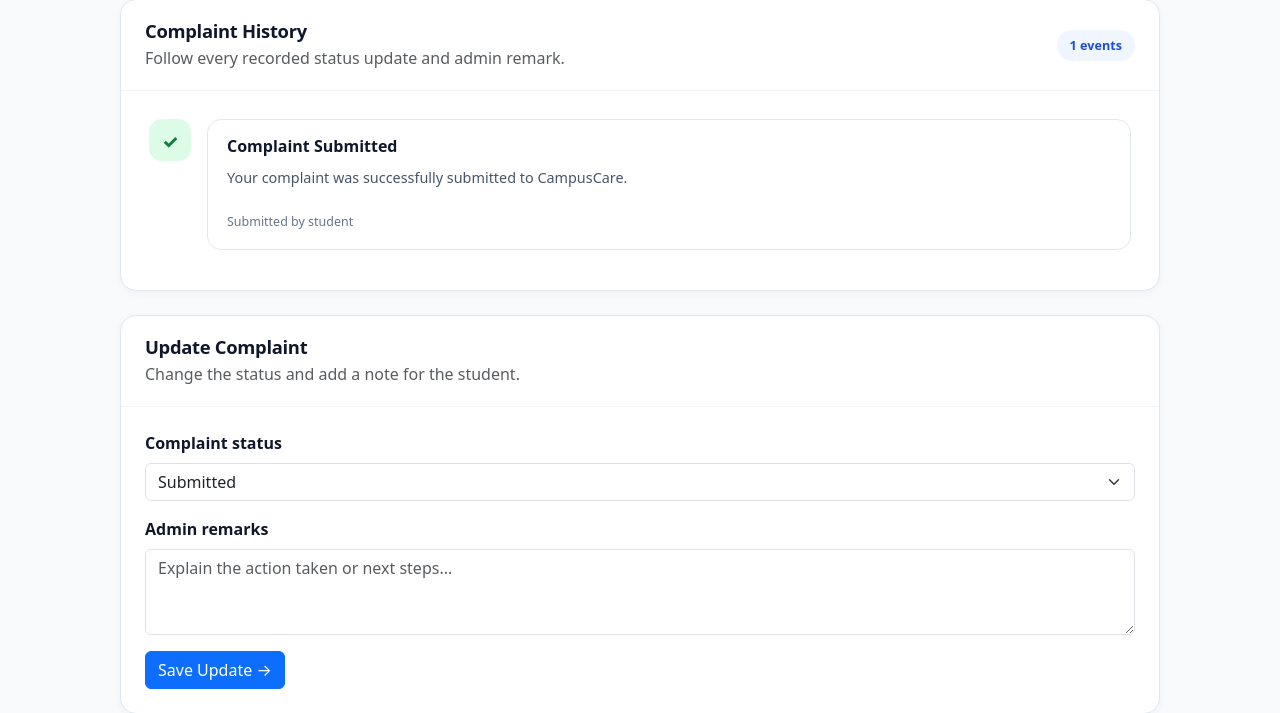
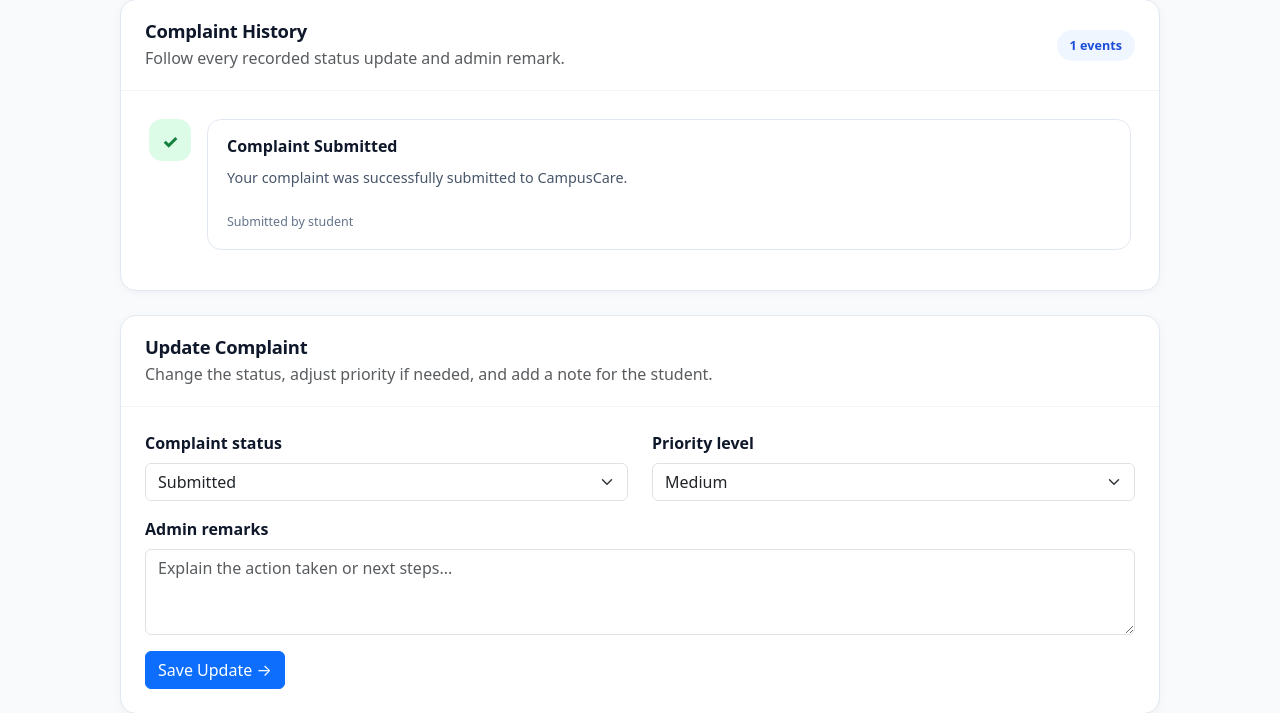
Before and after one commit to VICKY1-3/CampusCare, a Flask app: template templates/complaint_detail.html in a window 1280 px wide. Shown: the part 510-1223 px from the top of the page. Run offline with Flask 3, Linux system fonts and the light colour scheme; the template is opened without the code that fills it, so the values that code supplies are empty; the visitor is signed in with stand-in values (Sample User, id 1); some libraries are stand-ins or nearby versions.

Commit message:
Add verified priority anti-abuse checks, expanded severity rules, and UI polish

```diff
--- a/app.py
+++ b/app.py
@@ -38,6 +38,7 @@ DATABASE_URL = os.environ.get("DATABASE_URL")
 DUPLICATE_SIMILARITY_THRESHOLD = 0.35
 
 STATUSES = ("Submitted", "In Progress", "Resolved", "Rejected")
+PRIORITIES = ("High", "Medium", "Low")
 CATEGORIES = (
     "Infrastructure", "Academics", "Hostel",
     "Library", "IT Support", "Other"
@@ -71,22 +72,26 @@ DEPARTMENT_RULES = [
     )),
 ]
 
-# Comprehensive High-Severity Keywords List (100+ terms)
+# Comprehensive High-Severity Keywords List (100+ terms + common phrase variants)
 HIGH_SEVERITY_KEYWORDS = [
     # Ragging, Harassment & Safety
     "ragging", "harassment", "bullying", "mental torture", "threat", "assault",
     "violence", "stalking", "abuse", "discrimination", "safety", "hazard",
     "danger", "risk", "unsafe", "vulnerability", "security breach", "unauthorized entry",
 
-    # Fire & Electrical Emergencies
+    # Fire, Electrical & Utility Outages
     "fire", "spark", "sparking", "short circuit", "broken electrical", "switchboard",
-    "exposed wire", "live wire", "power failure", "blackout", "transformer blast",
-    "burning smell", "smoke", "malfunctioning socket", "fuse blown",
+    "exposed wire", "live wire", "power failure", "power outage", "electricity outage",
+    "blackout", "transformer blast", "burning smell", "smoke", "malfunctioning socket",
+    "fuse blown", "no water", "zero water", "water cut off", "water supply cut",
+    "water outage", "water shortage", "no electricity", "wi-fi down", "wifi down",
+    "internet down", "network down",
 
     # Water, Sanitation & Biohazards
     "water contamination", "contaminated", "poison", "toxic", "sewage overflow",
     "drainage blockage", "stagnant water", "cholera", "disease outbreak",
-    "unclean drinking water", "rotten food", "insect infestation", "pest menace",
+    "unclean drinking water", "drinking water", "washroom", "toilet", "sanitation",
+    "hygiene", "rotten food", "insect infestation", "pest menace",
     "biohazard", "hazardous waste", "chemical leak", "gas leak",
 
     # Structural Integrity & Collapse Risks
@@ -94,10 +99,11 @@ HIGH_SEVERITY_KEYWORDS = [
     "broken staircase", "loose balcony", "shattered glass", "blocked emergency exit",
     "faulty elevator", "stuck lift", "damaged foundation",
 
-    # Medical & Physical Emergencies
+    # Medical, Academic & Physical Emergencies
     "injury", "injured", "accident", "bleeding", "unconscious", "medical emergency",
     "ambulance", "severe allergic reaction", "food poisoning", "electric shock",
     "burn", "fracture", "fainting", "suicide threat", "depression crisis",
+    "exam clash", "exam cancelled", "exam postponed", "exams tomorrow",
 
     # Critical Campus Incidents & Crimes
     "theft", "robbery", "burglary", "stolen", "vandalism", "property damage",
@@ -106,7 +112,10 @@ HIGH_SEVERITY_KEYWORDS = [
 ]
 
 HIGH_SEVERITY_PATTERN = re.compile(
-    r"\b(" + "|".join(re.escape(term) for term in HIGH_SEVERITY_KEYWORDS) + r")\b",
+    r"\b(?:" + "|".join(
+        re.escape(term).replace(r"\ ", r"[\s-]+")
+        for term in HIGH_SEVERITY_KEYWORDS
+    ) + r")\b",
     re.IGNORECASE
 )
 
@@ -146,13 +155,19 @@ LOW_SEVERITY_KEYWORDS = [
 ]
 
 LOW_SEVERITY_PATTERN = re.compile(
-    r"\b(" + "|".join(re.escape(term) for term in LOW_SEVERITY_KEYWORDS) + r")\b",
+    r"\b(?:" + "|".join(
+        re.escape(term).replace(r"\ ", r"[\s-]+")
+        for term in LOW_SEVERITY_KEYWORDS
+    ) + r")\b",
     re.IGNORECASE
 )
 
 
-def classify_complaint(title, description, category, requested_priority=""):
-    """Determine department routing, regex severity score, and SLA deadline."""
+def classify_complaint(title, description, category, requested_priority="", corroborating_count=0):
+    """
+    Determine department routing, verified priority, and SLA deadline.
+    Returns (routed_department, priority, sla_due_at, was_downgraded_from_high).
+    """
     combined_text = f"{title} {description}"
 
     # 1. Keyword Auto-Routing (with category fallback)
@@ -175,11 +190,20 @@ def classify_complaint(title, description, category, requested_priority=""):
             category, "General Administration"
         )
 
-    # 2. Robust Regex-Based Severity Scoring
-    if HIGH_SEVERITY_PATTERN.search(combined_text) or requested_priority == "High":
-        priority = "High"
+    # 2. Verified Severity Scoring (Dropdown "High" requires high-severity match or corroborating reports)
+    has_high_signal = bool(HIGH_SEVERITY_PATTERN.search(combined_text)) or (corroborating_count >= 2)
+    was_downgraded = False
+
+    if requested_priority == "High":
+        if has_high_signal:
+            priority = "High"
+        else:
+            priority = "Medium"
+            was_downgraded = True
     elif requested_priority in ("Medium", "Low"):
         priority = requested_priority
+    elif has_high_signal:
+        priority = "High"
     elif LOW_SEVERITY_PATTERN.search(combined_text):
         priority = "Low"
     else:
@@ -188,7 +212,7 @@ def classify_complaint(title, description, category, requested_priority=""):
     # 3. SLA Deadline Calculation
     sla_due_at = datetime.now().astimezone() + timedelta(hours=SLA_HOURS[priority])
 
-    return routed_department, priority, sla_due_at
+    return routed_department, priority, sla_due_at, was_downgraded
 
 
 def extract_keywords(text):
@@ -288,7 +312,7 @@ def get_db():
 
 
 def log_security_event(event_type, student_id=None, details=None):
-    """Record a security event without storing passwords."""
+    """Record a security/audit event without storing passwords."""
     try:
         with psycopg.connect(
             DATABASE_URL,
@@ -310,6 +334,29 @@ def log_security_event(event_type, student_id=None, details=None):
             db.commit()
     except psycopg.Error:
         app.logger.exception("Could not save security audit event.")
+
+
+def get_recent_priority_downgrade_count(db, user_id):
+    """Count how many times a student's requested High priority was downgraded in the last 30 days."""
+    user_row = db.execute(
+        "SELECT student_id FROM users WHERE user_id = %s",
+        (user_id,)
+    ).fetchone()
+    if not user_row or not user_row["student_id"]:
+        return 0
+
+    cutoff = datetime.now().astimezone() - timedelta(days=30)
+    row = db.execute(
+        """
+        SELECT COUNT(*) AS cnt
+        FROM security_audit_logs
+        WHERE student_id = %s
+          AND event_type = 'priority_downgraded'
+          AND created_at >= %s
+        """,
+        (user_row["student_id"], cutoff)
+    ).fetchone()
+    return int(row["cnt"]) if row else 0
 
 
 @app.teardown_appcontext
@@ -884,6 +931,7 @@ def new_complaint():
         abort(403)
 
     db = get_db()
+    recent_downgrades = get_recent_priority_downgrade_count(db, session["user_id"])
 
     if request.method == "POST":
         title = request.form.get("title", "").strip()
@@ -894,44 +942,57 @@ def new_complaint():
 
         if not title or not description or category not in CATEGORIES:
             flash("Enter all fields and choose a valid category.")
-            return render_template("new_complaint.html", categories=CATEGORIES)
+            return render_template(
+                "new_complaint.html",
+                categories=CATEGORIES,
+                recent_downgrades=recent_downgrades
+            )
         elif len(title) > 120 or len(description) > 5000:
             flash("Title or description is too long.")
-            return render_template("new_complaint.html", categories=CATEGORIES)
-
-        if not bypass_duplicate:
-            recent_complaints = db.execute(
-                """
-                SELECT complaint_id, title, description, category, created_at
-                FROM complaints
-                WHERE category = %s
-                  AND status IN ('Submitted', 'In Progress')
-                  AND created_at >= %s
-                ORDER BY complaint_id DESC
-                """,
-                (category, (datetime.now() - timedelta(hours=24)).strftime("%Y-%m-%d %H:%M"))
-            ).fetchall()
-
-            matched_ticket = find_duplicate_complaint(
-                f"{title} {description}",
-                recent_complaints
-            )
-
-            if matched_ticket:
-                return render_template(
-                    "new_complaint.html",
-                    categories=CATEGORIES,
-                    duplicate_match=matched_ticket,
-                    form_data={
-                        "title": title,
-                        "description": description,
-                        "category": category,
-                        "priority": requested_priority
-                    }
-                )
-
-        routed_dept, priority, sla_due_at = classify_complaint(
-            title, description, category, requested_priority
+            return render_template(
+                "new_complaint.html",
+                categories=CATEGORIES,
+                recent_downgrades=recent_downgrades
+            )
+
+        recent_complaints = db.execute(
+            """
+            SELECT complaint_id, title, description, category, created_at, upvote_count
+            FROM complaints
+            WHERE category = %s
+              AND status IN ('Submitted', 'In Progress')
+              AND created_at >= %s
+            ORDER BY complaint_id DESC
+            """,
+            (category, (datetime.now() - timedelta(hours=24)).strftime("%Y-%m-%d %H:%M"))
+        ).fetchall()
+
+        matched_ticket = find_duplicate_complaint(
+            f"{title} {description}",
+            recent_complaints
+        )
+
+        if not bypass_duplicate and matched_ticket:
+            return render_template(
+                "new_complaint.html",
+                categories=CATEGORIES,
+                duplicate_match=matched_ticket,
+                recent_downgrades=recent_downgrades,
+                form_data={
+                    "title": title,
+                    "description": description,
+                    "category": category,
+                    "priority": requested_priority
+                }
+            )
+
+        corroborating_count = max(
+            len(recent_complaints),
+            int(matched_ticket["upvote_count"]) if matched_ticket else 0
+        )
+
+        routed_dept, priority, sla_due_at, was_downgraded = classify_complaint(
+            title, description, category, requested_priority, corroborating_count
         )
 
         cur = db.execute(
@@ -956,12 +1017,43 @@ def new_complaint():
             """,
             (complaint_id, session["user_id"])
         )
+
+        if was_downgraded:
+            user_row = db.execute(
+                "SELECT student_id FROM users WHERE user_id = %s",
+                (session["user_id"],)
+            ).fetchone()
+            student_sid = user_row["student_id"] if user_row else None
+            db.execute(
+                """
+                INSERT INTO security_audit_logs
+                    (event_type, student_id, ip_address, details)
+                VALUES (%s, %s, %s, %s)
+                """,
+                (
+                    "priority_downgraded",
+                    student_sid,
+                    request.remote_addr,
+                    f"CMP-{complaint_id:05d}: requested High -> set to Medium (no severe keywords or multi-student corroboration)"
+                )
+            )
+
         db.commit()
 
-        flash(f"Complaint submitted successfully. Routed to: {routed_dept} [{priority} Priority]. Reference: CMP-{complaint_id:05d}")
+        if was_downgraded:
+            flash(
+                f"Complaint submitted (Reference: CMP-{complaint_id:05d}). Routed to: {routed_dept}. "
+                "Marked as Medium priority (automatic high-priority requires safety/critical keywords or multiple reports; Admin can adjust if needed)."
+            )
+        else:
+            flash(f"Complaint submitted successfully. Routed to: {routed_dept} [{priority} Priority]. Reference: CMP-{complaint_id:05d}")
         return redirect(url_for("complaint_detail", complaint_id=complaint_id))
 
-    return render_template("new_complaint.html", categories=CATEGORIES)
+    return render_template(
+        "new_complaint.html",
+        categories=CATEGORIES,
+        recent_downgrades=recent_downgrades
+    )
 
 
 @app.route("/complaint/<int:complaint_id>/upvote", methods=["POST"])
@@ -1341,6 +1433,7 @@ def committee_dashboard():
 def update_complaint(complaint_id):
     status = request.form.get("status", "")
     remarks = request.form.get("remarks", "").strip()
+    new_priority = request.form.get("priority", "").strip()
 
     if status not in STATUSES or len(remarks) > 1000:
         flash("Invalid status or remarks.")
@@ -1348,24 +1441,45 @@ def update_complaint(complaint_id):
 
     db = get_db()
     complaint = db.execute(
-        "SELECT complaint_id FROM complaints WHERE complaint_id = %s",
+        "SELECT complaint_id, priority, user_id FROM complaints WHERE complaint_id = %s",
         (complaint_id,)
     ).fetchone()
 
     if complaint is None:
         abort(404)
 
+    old_priority = complaint["priority"] or "Medium"
+    final_priority = new_priority if new_priority in PRIORITIES else old_priority
+    priority_changed = final_priority != old_priority
+
+    logged_remarks = remarks
+    if priority_changed:
+        priority_note = f"[Priority changed: {old_priority} → {final_priority}]"
+        logged_remarks = f"{priority_note} {remarks}".strip()
+
     now = datetime.now().strftime("%Y-%m-%d %H:%M")
     db.execute(
-        "UPDATE complaints SET status = %s WHERE complaint_id = %s",
-        (status, complaint_id)
+        "UPDATE complaints SET status = %s, priority = %s WHERE complaint_id = %s",
+        (status, final_priority, complaint_id)
     )
     db.execute(
         """INSERT INTO complaint_updates
            (complaint_id, admin_id, status, remarks, updated_at)
            VALUES (%s, %s, %s, %s, %s)""",
-        (complaint_id, session["user_id"], status, remarks, now)
+        (complaint_id, session["user_id"], status, logged_remarks, now)
     )
+
+    if priority_changed and old_priority == "High" and final_priority in ("Medium", "Low"):
+        student_row = db.execute(
+            "SELECT student_id FROM users WHERE user_id = %s",
+            (complaint["user_id"],)
+        ).fetchone()
+        log_security_event(
+            "priority_downgraded",
+            student_id=student_row["student_id"] if student_row else None,
+            details=f"CMP-{complaint_id:05d}: Admin changed priority {old_priority} -> {final_priority}"
+        )
+
     db.commit()
     flash(f"Complaint CMP-{complaint_id:05d} updated.")
     return redirect(url_for("complaint_detail", complaint_id=complaint_id))
--- a/templates/complaint_detail.html
+++ b/templates/complaint_detail.html
@@ -293,7 +293,7 @@
             <div>
                 <h2 class="content-title">Update Complaint</h2>
                 <p class="text-muted mb-0">
-                    Change the status and add a note for the student.
+                    Change the status, adjust priority if needed, and add a note for the student.
                 </p>
             </div>
         </div>
@@ -303,12 +303,14 @@
                   action="{{ url_for('update_complaint',
                                      complaint_id=complaint.complaint_id) }}">
 
+                <div class="row">
+                    <div class="col-md-6 mb-3">
                         <label for="status" class="form-label fw-semibold">
                             Complaint status
                         </label>
 
                         <select id="status" name="status"
-                        class="form-select mb-3" required>
+                                class="form-select" required>
                             {% for status in ['Submitted', 'In Progress',
                                               'Resolved', 'Rejected'] %}
                             <option value="{{ status }}"
@@ -317,6 +319,24 @@
                             </option>
                             {% endfor %}
                         </select>
+                    </div>
+
+                    <div class="col-md-6 mb-3">
+                        <label for="priority" class="form-label fw-semibold">
+                            Priority level
+                        </label>
+
+                        <select id="priority" name="priority"
+                                class="form-select" required>
+                            {% for prio in ['High', 'Medium', 'Low'] %}
+                            <option value="{{ prio }}"
+                                {% if prio == (complaint.priority or 'Medium') %}selected{% endif %}>
+                                {{ prio }}
+                            </option>
+                            {% endfor %}
+                        </select>
+                    </div>
+                </div>
 
                 <label for="remarks" class="form-label fw-semibold">
                     Admin remarks
```
Also changed, not shown: templates/new_complaint.html (+29 -1 lines). Lines whose indentation alone changed are shown as unchanged.
